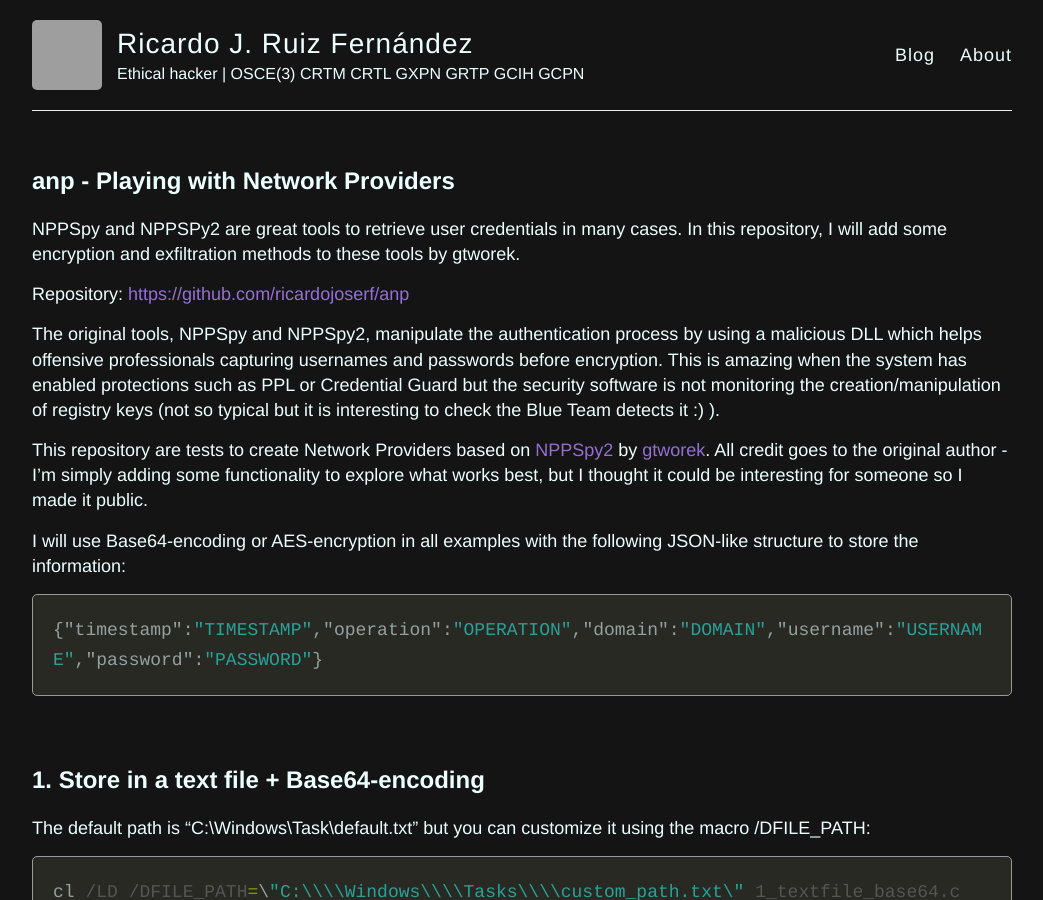
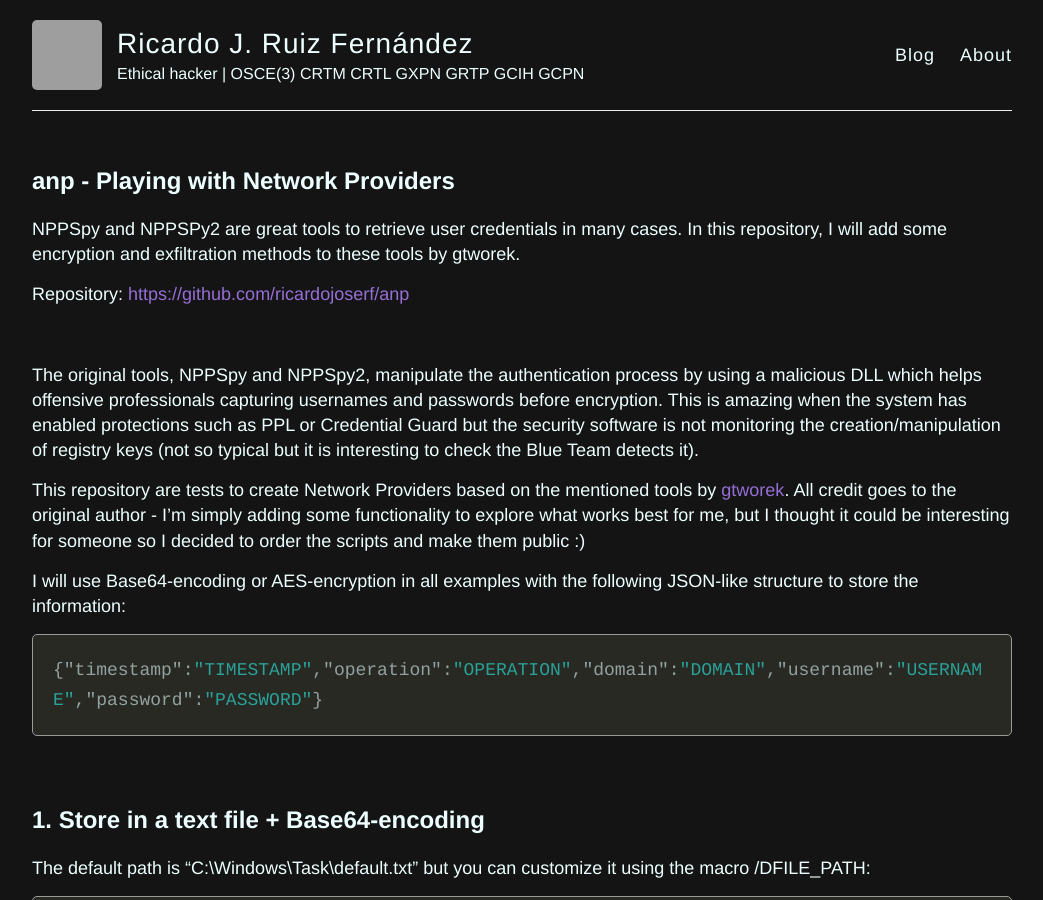
Before and after one commit to ricardojoserf/ricardojoserf.github.io, a Jekyll site: the page built from _posts/2025-4-17-anp.md, in a window 1280 px wide and 900 px high. Shown: the whole window, without its empty margins (118-1161 px from the left). Built offline with Jekyll 4.4.1, drawn with Linux system fonts in a browser that asks for light colours; some of the changed text lies outside the part shown; grey boxes are pictures that could not be loaded.

Commit message:
Update 2025-4-17-anp.md

```diff
--- a/_posts/2025-4-17-anp.md
+++ b/_posts/2025-4-17-anp.md
@@ -11,9 +11,11 @@
 
 Repository: [https://github.com/ricardojoserf/anp](https://github.com/ricardojoserf/anp)
 
-The original tools, NPPSpy and NPPSpy2, manipulate the authentication process by using a malicious DLL which helps offensive professionals capturing usernames and passwords before encryption. This is amazing when the system has enabled protections such as PPL or Credential Guard but the security software is not monitoring the creation/manipulation of registry keys (not so typical but it is interesting to check the Blue Team detects it :) ).
+<br>
 
-This repository are tests to create Network Providers based on [NPPSpy2](https://github.com/gtworek/PSBits/tree/master/PasswordStealing/NPPSpy2) by [gtworek](https://github.com/gtworek). All credit goes to the original author - I'm simply adding some functionality to explore what works best, but I thought it could be interesting for someone so I made it public.
+The original tools, NPPSpy and NPPSpy2, manipulate the authentication process by using a malicious DLL which helps offensive professionals capturing usernames and passwords before encryption. This is amazing when the system has enabled protections such as PPL or Credential Guard but the security software is not monitoring the creation/manipulation of registry keys (not so typical but it is interesting to check the Blue Team detects it).
+
+This repository are tests to create Network Providers based on the mentioned tools by [gtworek](https://github.com/gtworek). All credit goes to the original author - I'm simply adding some functionality to explore what works best for me, but I thought it could be interesting for someone so I decided to order the scripts and make them public :)
 
 I will use Base64-encoding or AES-encryption in all examples with the following JSON-like structure to store the information:
 
@@ -183,7 +185,7 @@
 
 ## References
 
-- [NPPSpy2](https://github.com/gtworek/PSBits/tree/master/PasswordStealing/NPPSpy2) by [gtworek](https://github.com/gtworek) - Again, these are just adding other exfiltration to NPPSpy(2).
+- [NPPSpy2](https://github.com/gtworek/PSBits/tree/master/PasswordStealing/NPPSpy2) by [gtworek](https://github.com/gtworek) - Again, these scripts are just adding other exfiltration to NPPSpy(2) code.
 
 
 <br>
```
